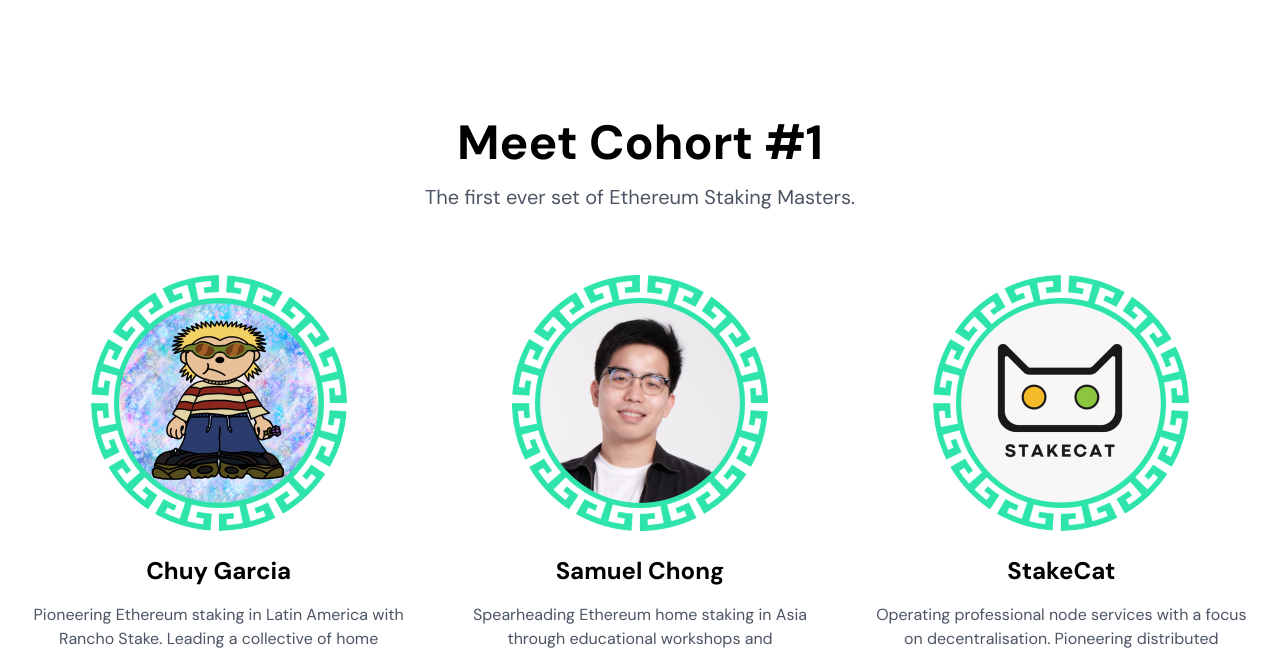
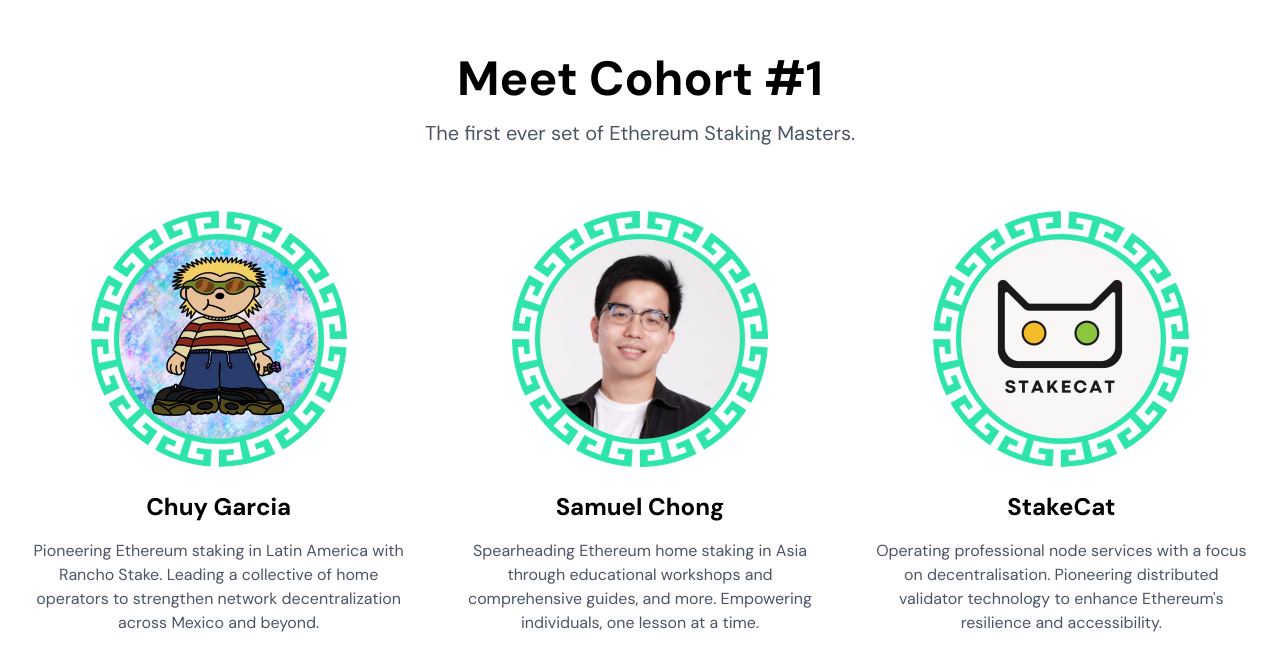
Before and after one commit to SCGilbert/Staking-Mastery-Program, a Next.js app: page /mastery in a window 1280 px wide. Shown: the part 2420-3073 px from the top of the page. Built offline with nearby package versions, Linux system fonts and the light colour scheme.

Commit message:
Update MasteryPage: Reduced padding in the "Meet Cohort #1" section from 32 to 16 for improved layout consistency. This change aims to enhance the overall visual experience on the page.

```diff
--- a/app/mastery/page.js
+++ b/app/mastery/page.js
@@ -229,7 +229,7 @@
       </section>
 
       {/* Meet Cohort #1 Section */}
-      <section className="w-full bg-white py-32">
+      <section className="w-full bg-white pt-16 pb-32">
         <div className="max-w-7xl mx-auto px-4 sm:px-6 lg:px-8">
           <div className="text-center mb-16">
             <h2 className="text-4xl sm:text-5xl font-bold text-black mb-4">
```
